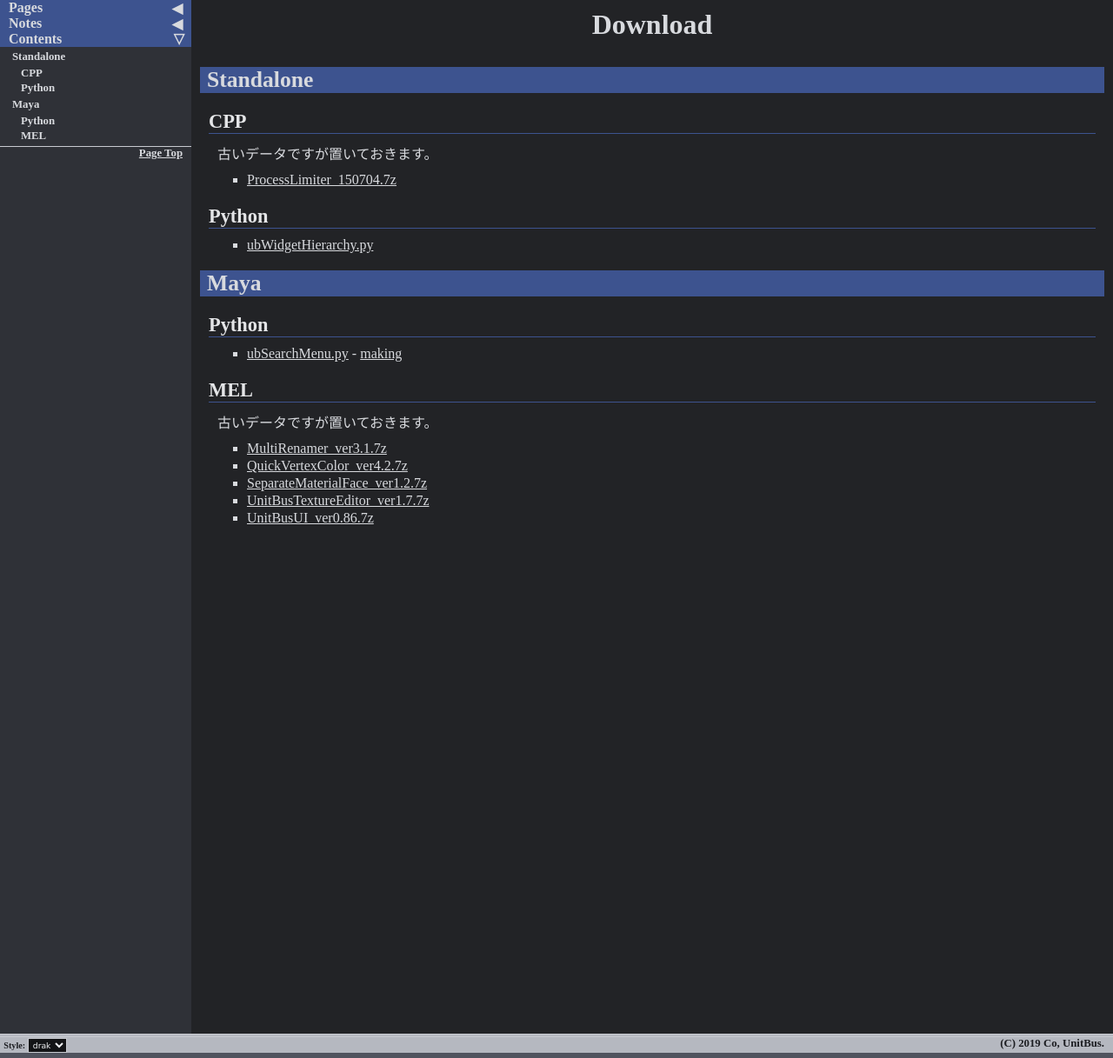
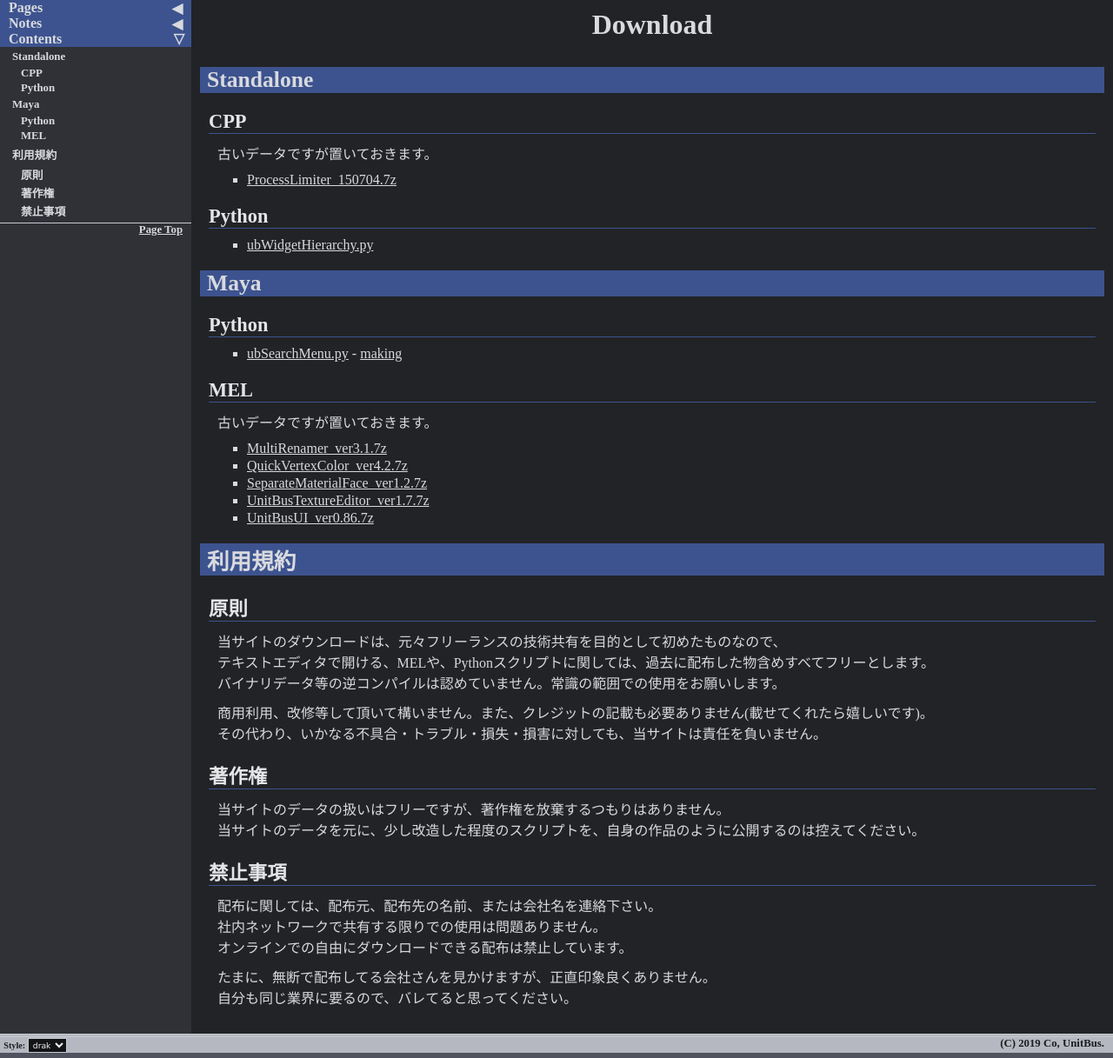
Before and after one commit to unitbus/unitbus.github.io, a Jekyll site: the page built from pages/download.md, in a window 1280 px wide and 1217 px high. Shown: the whole window at 87% size. Built offline with Jekyll 4.4.1, drawn with Linux system fonts in a browser that asks for light colours.

Commit message:
Update download.md

```diff
--- a/pages/download.md
+++ b/pages/download.md
@@ -30,3 +30,28 @@ title: Download
 - [SeparateMaterialFace_ver1.2.7z](https://unitbus.github.io/data/maya/mel/SeparateMaterialFace_ver1.2.7z)
 - [UnitBusTextureEditor_ver1.7.7z](https://unitbus.github.io/data/maya/mel/UnitBusTextureEditor_ver1.7.7z)
 - [UnitBusUI_ver0.86.7z](https://unitbus.github.io/data/maya/mel/UnitBusUI_ver0.86.7z)
+
+# 利用規約
+
+## 原則
+
+当サイトのダウンロードは、元々フリーランスの技術共有を目的として初めたものなので、
+テキストエディタで開ける、MELや、Pythonスクリプトに関しては、過去に配布した物含めすべてフリーとします。
+バイナリデータ等の逆コンパイルは認めていません。常識の範囲での使用をお願いします。
+
+商用利用、改修等して頂いて構いません。また、クレジットの記載も必要ありません(載せてくれたら嬉しいです)。
+その代わり、いかなる不具合・トラブル・損失・損害に対しても、当サイトは責任を負いません。
+
+## 著作権
+
+当サイトのデータの扱いはフリーですが、著作権を放棄するつもりはありません。
+当サイトのデータを元に、少し改造した程度のスクリプトを、自身の作品のように公開するのは控えてください。
+
+## 禁止事項
+
+配布に関しては、配布元、配布先の名前、または会社名を連絡下さい。
+社内ネットワークで共有する限りでの使用は問題ありません。
+オンラインでの自由にダウンロードできる配布は禁止しています。
+
+たまに、無断で配布してる会社さんを見かけますが、正直印象良くありません。
+自分も同じ業界に要るので、バレてると思ってください。
```
